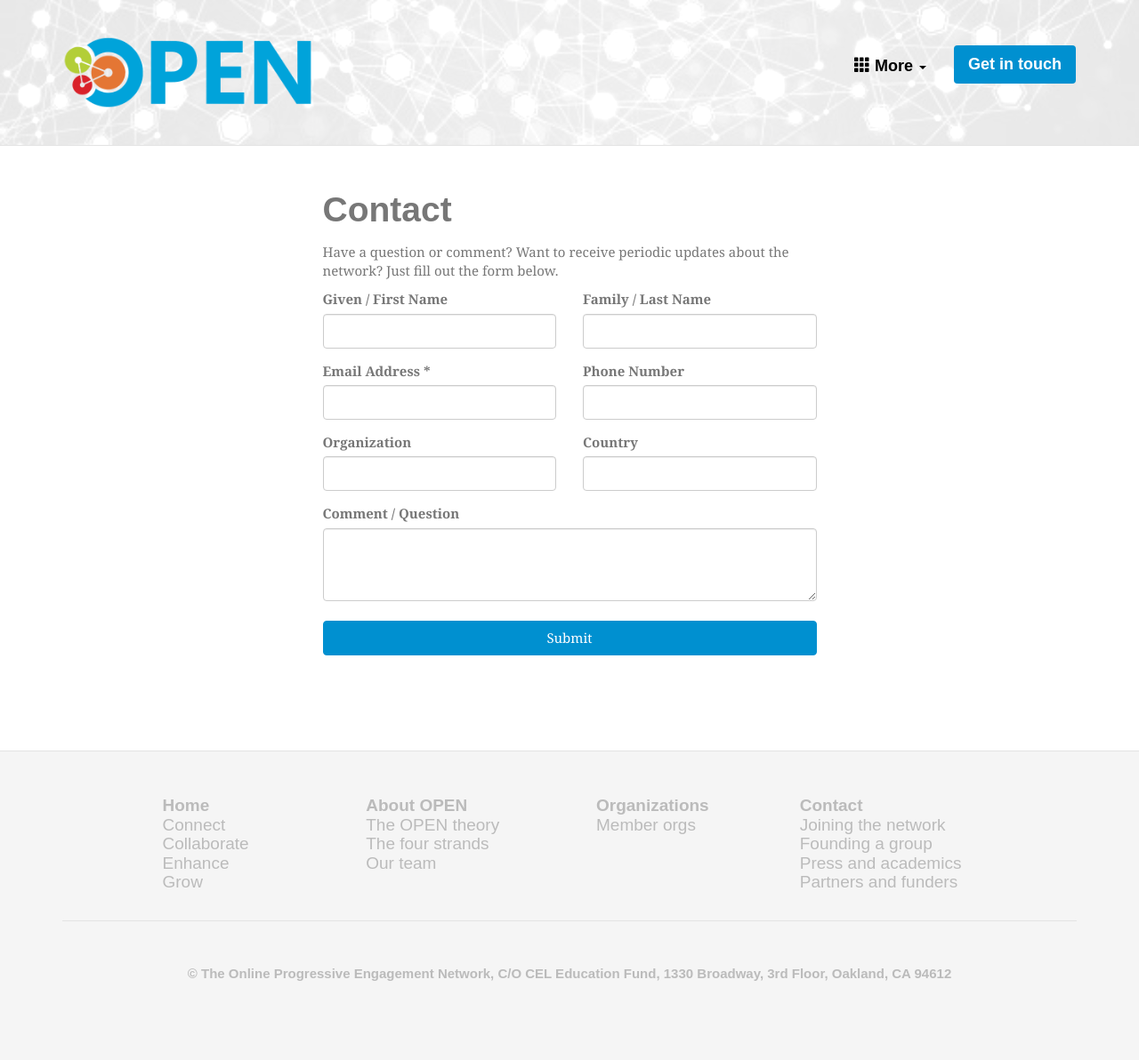
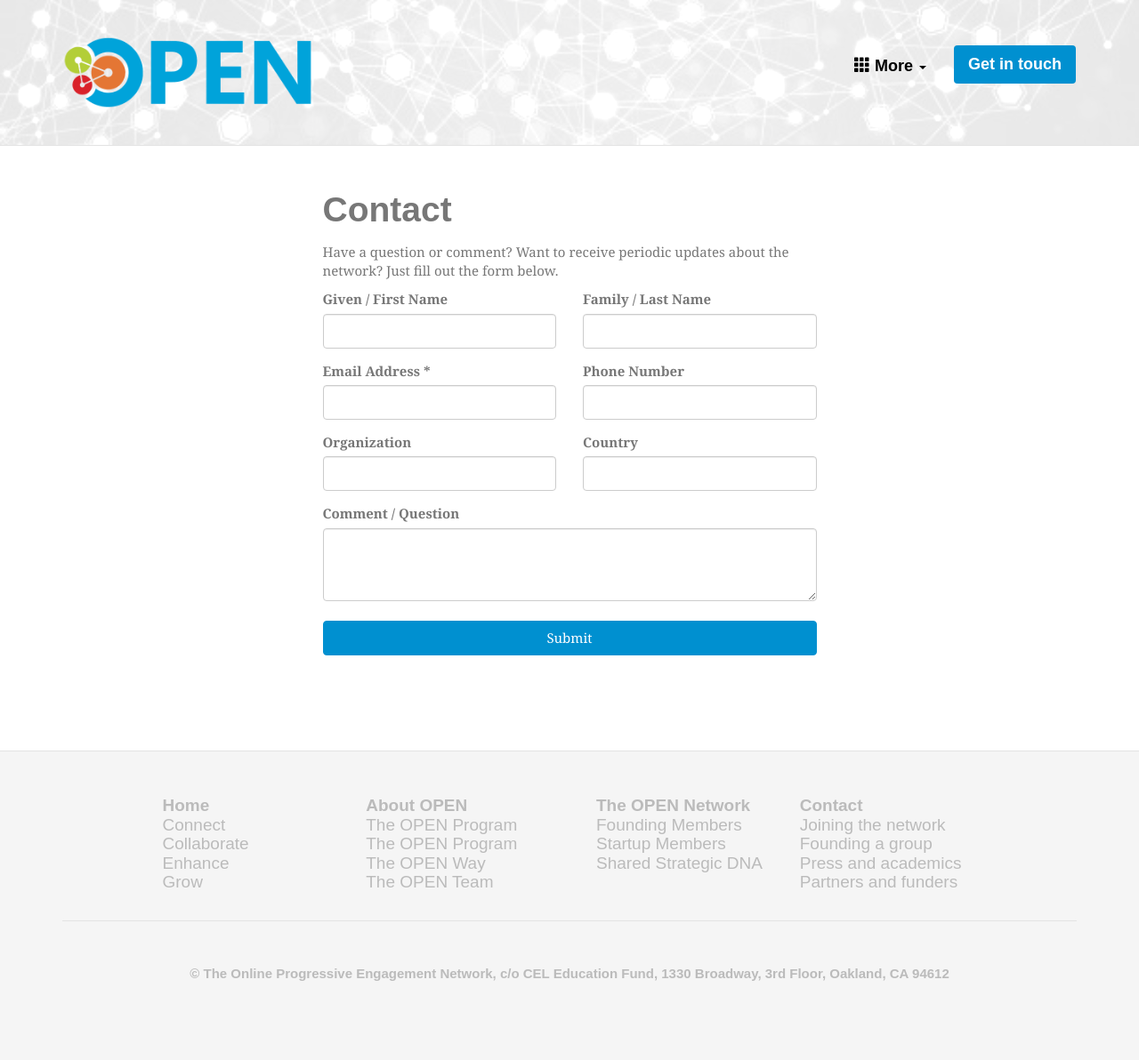
Before and after one commit to the-open/www.the-open.net, a Jekyll site: the page built from contact.html, in a window 1280 px wide. Shown: the whole page at 89% size. Built offline with Jekyll 4.4.1, drawn with Linux system fonts in a browser that asks for light colours; some web fonts are replaced; comment, search, counter and statistics services are not loaded.

Commit message:
misc changes

```diff
--- a/_data/staff.yml
+++ b/_data/staff.yml
@@ -10,7 +10,7 @@
   description: 'Shilpa has 12 years of experience in Administration and Human Resource Management in private and non-profit sectors. Her experience in workplace systems design ranges from Fortune 500 corporates to the UNDP in Sierra Leone. She is passionate about deploying her skills in the social change sector.'
 - name: Phil Ireland
   title: Managing Director
-  location: New Castle, Australia
+  location: Newcastle, Australia
   email: phil@the-open.net
   description: 'Phil is a campaigner, organiser and strategist with over 10 years of experience in some of the world&rsquo;s leading progressive organisations. Most recently, he led the election campaign for 38Degrees, OPEN&rsquo;s UK member. Prior to this he worked as a senior advisor at Purpose on The Syria Campaign and Director of Operations at United Voice, one of Australia&rsquo;s leading left unions, where he managed the NSW branch&rsquo;s communications, finance, advocacy and administration. Phil also has extensive experience in the NGO sector having worked for several Australian and global NGOs, including leading Oxfam&rsquo;s advocacy engagement with Australia and the Pacific both domestically and in the United Nations climate change negotiations. He is currently on the board of the Global Campaign for Climate Action and GetUp! and remains an advisor to several non-profit organisations. Phil also holds a Ph.D. in development and climate change and has authored several peer-reviewed academic articles, book chapters and articles in the public media.'
 - name: Claire Hermann
--- a/_includes/footer.html
+++ b/_includes/footer.html
@@ -14,19 +14,20 @@
         <div class="col-xs-6 col-sm-6 col-md-6">
           <ul class="list-unstyled">
             <li><a href="/about">About OPEN</a></li>
-            <li><a href="/about#theory">The OPEN theory</a></li>
-            <li><a href="/about#four-strands">The four strands</a></li>
-            <li><a href="/about#team">Our team</a></li>
+            <li><a href="/about#toc0">The OPEN Program</a></li>
+            <li><a href="/about#toc1">The OPEN Program</a></li>
+            <li><a href="/about#toc2">The OPEN Way</a></li>
+            <li><a href="/about#toc3">The OPEN Team</a></li>
           </ul>
         </div>
       </div>
       <div class="col-xs-12 col-sm-6 col-md-5 col-lg-5">
         <div class="col-xs-6 col-sm-6 col-md-6">
           <ul class="list-unstyled">
-            <li><a href="/organizations">Organizations</a></li>
-            <li><a href="/organizations#about">Member orgs</a></li>
-            <!--li><a href="/organizations#feeds">Their campaigns</a></li-->
-            <!--<li><a href="/organizations#features">Feature stories</a></li>-->
+            <li><a href="/organizations">The OPEN Network</a></li>
+            <li><a href="/organizations#toc0">Founding Members</a></li>
+            <li><a href="/organizations#toc1">Startup Members</a></li>
+            <li><a href="/organizations#toc2">Shared Strategic DNA</a></li>
           </ul>
         </div>
         <div class="col-xs-6 col-sm-6 col-md-6">
@@ -45,11 +46,10 @@
       <div class="col-xs-12 text-center">
         <p class="copyright">
           &copy; The Online Progressive Engagement Network,
-          C/O CEL Education Fund,
+          c/o CEL Education Fund,
           1330 Broadway,
           3rd Floor,
           Oakland, CA 94612
-
         </p>
       </div>
     </div>
--- a/static/stylesheets/site.scss
+++ b/static/stylesheets/site.scss
@@ -156,7 +156,6 @@
     margin-top: 9.5px;
     padding-bottom: 10px;
     color: white;
-    margin-left: 15px;
     font-size: 18px;
     font-weight: 700;
   }
```
Also changed, not shown: index.html (+4 -4 lines).
